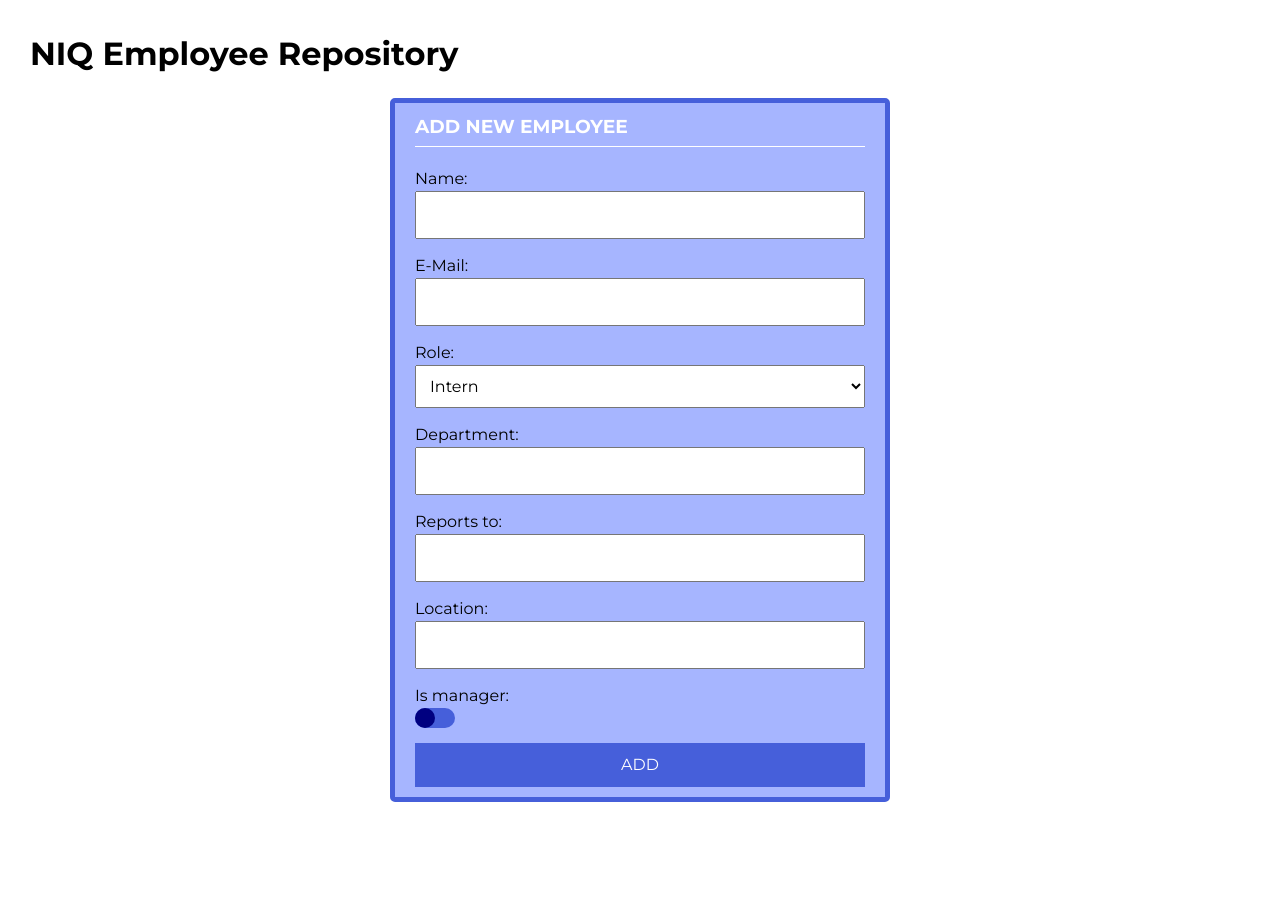
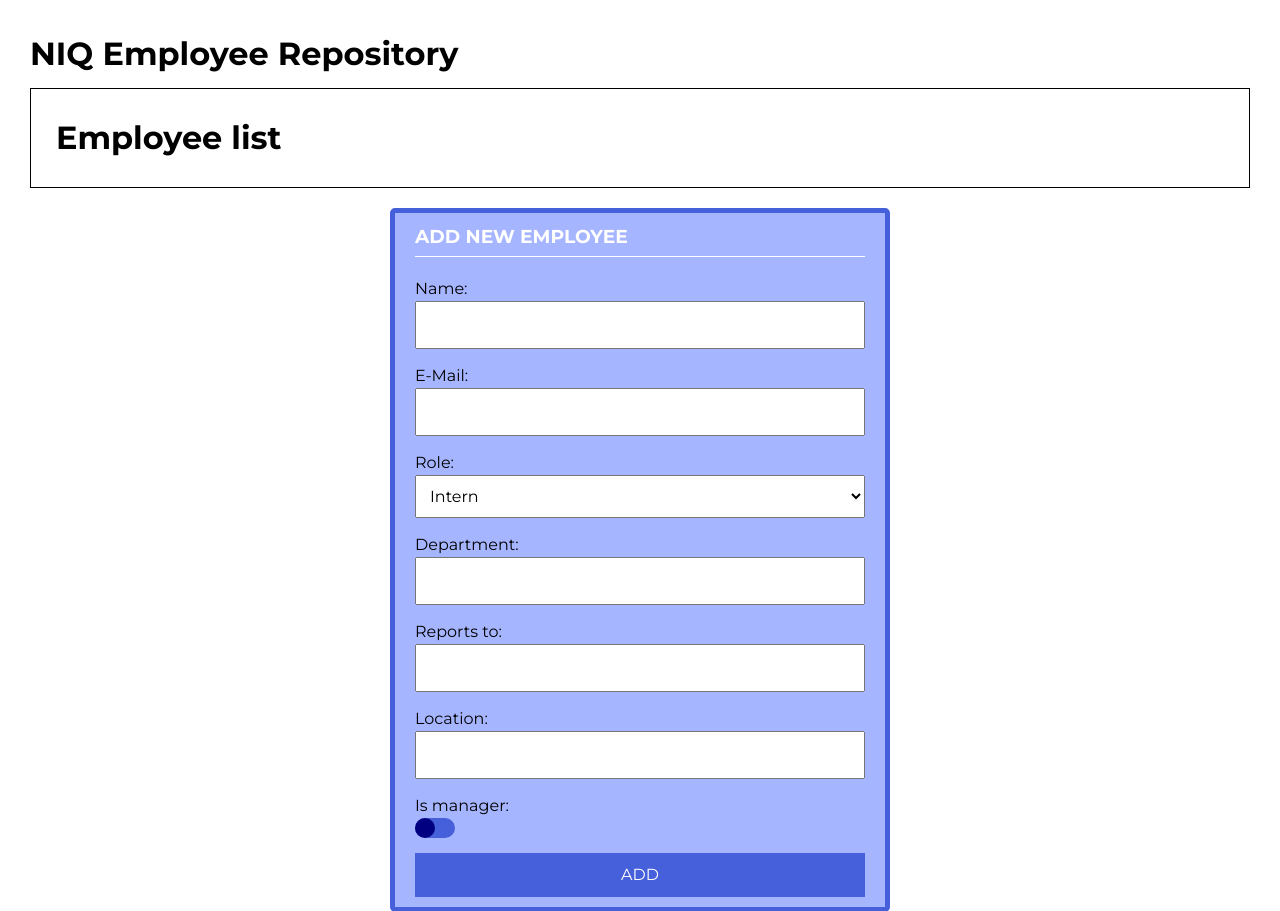
Before and after one commit to ashish25-bit/niq-directory, a Django app: page / in a window 1280 px wide. Shown: the top 911 px of the page. Before the commit the page ends 802 px from the top, so only its background shows below. Run offline with Django 3.2, Linux system fonts and the light colour scheme; data that the repository does not hold is empty.

Commit message:
retreving all columns. displaying the employees

```diff
--- a/niq/views.py
+++ b/niq/views.py
@@ -24,24 +24,31 @@
       location = form.cleaned_data['location']
       is_manager = form.cleaned_data['is_manager']
 
+      emp = Employee(
+        name=name,
+        email=email,
+        role=role,
+        department=department,
+        reports_to=reports_to,
+        location=location,
+        is_manager=is_manager,
+        created_date=date.today()
+      )
+
       managers = Employee.objects.filter(is_manager=True)
-      if reports_to in [manager.name for manager in managers]:
-        emp = Employee.objects.create(
-          name=name,
-          email=email,
-          role=role,
-          department=department,
-          reports_to=reports_to,
-          location=location,
-          is_manager=is_manager,
-          created_date=date.today()
-        )
+      if role == 'CEO':
+        emp.reports_to = 'NA'
+        emp.save()
+        context["message"] = "Employee added successfully"
+
+      elif reports_to in [manager.name for manager in managers]:
+        emp.save()
         context["message"] = "Employee added successfully"
 
       else:
         context["message"] = "Manager not present"
 
-  data = Employee.objects.all()
+  data = Employee.objects.all().values_list('name', 'email', 'role', 'department', 'reports_to', 'location', 'is_manager')
   context["data"] = data
   return render(request, 'index.html', context)
 
--- a/static/css/style.css
+++ b/static/css/style.css
@@ -160,3 +160,20 @@
     opacity: 1;
   }
 }
+
+
+/* RESPOSITORY */
+.repository {
+  max-height: 50vh;
+  overflow-y: scroll;
+  border: 1px solid #000;
+  padding: 25px;
+  display: grid;
+  gap: 15px;
+}
+
+.repository .employee {
+  box-shadow: rgb(0 0 0 / 27%) 0px 1px 4px;
+  padding: 10px;
+  border-radius: 5px;
+}
--- a/templates/index.html
+++ b/templates/index.html
@@ -20,8 +20,20 @@
     <h1>NIQ Employee Repository</h1>
 
     <div class="repository">
+      <h1>Employee list</h1>
       {% for employee in data %}
-      <p>{{ employee }}</p>
+      <div class="employee">
+        <p>Name: {{ employee.0 }}</p>
+        <p>Email: {{ employee.1 }}</p>
+        <p>Role: {{ employee.2 }}</p>
+        <p>Department: {{ employee.3 }}</p>
+        <p>Reports To: {{ employee.4 }}</p>
+        <p>Location: {{ employee.5 }}</p>
+        {% if employee.6 == True %}
+        <p>Is Manager: {{ employee.6 }}</p>
+        {% endif %}
+        <button data-name="{{employee.0}}">Delete</button>
+      </div>
       {% endfor %}
     </div>
 
@@ -30,10 +42,6 @@
       <form method="POST">
         {% csrf_token %}
         {{ form }}
-        <!-- <label for="is_manager" class="switch">
-          <input name="is_manager" type="checkbox" id="is_manager">
-          <span class="slider"></span>
-        </label> -->
         <button type="submit">Add</button>
       </form>
     </div>
```
